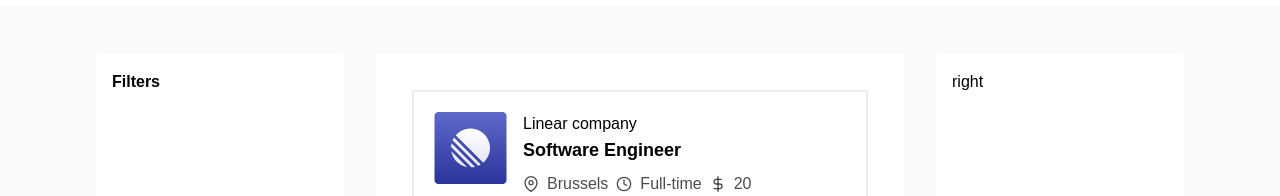
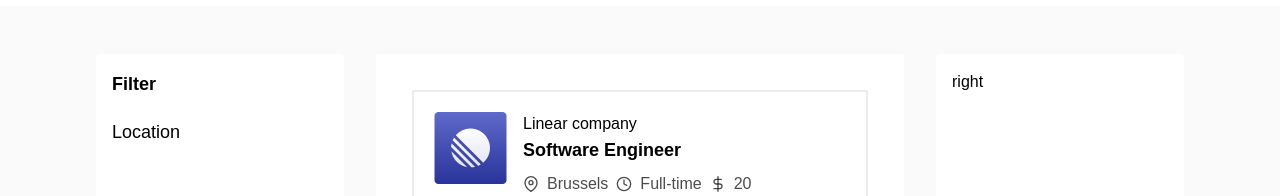
Before and after one commit to Bongani-4/Farm-Guardian-official-Web, a React (Vite) app in the folder FG/: page /AnimalCaretaker in a window 1280 px wide. Shown: the part 326-522 px from the top of the page. Built offline with nearby package versions, Linux system fonts and the light colour scheme.

Commit message:
animal cartaker,left sidebar

```diff
--- a/FG/src/Pages/AnimalCaretaker.jsx
+++ b/FG/src/Pages/AnimalCaretaker.jsx
@@ -4,7 +4,7 @@ import Banner from '../components/Banner';
 import Card from "../components/Card";
 import Jobs from "./Jobs";
 import { FiSidebar } from "react-icons/fi";
-import SideBar from "../sidebar/SideBar";
+import SidesBar from "../sidebar/SidesBar";
 
 const AnimalCaretaker = () => {
 
@@ -86,7 +86,7 @@ const AnimalCaretaker = () => {
               <div className="bg-lightgrey md:grid grid-cols-4 gap-8 lg:px-24 px-4 py-12">
 
                         {/**left side */}
-                     <div className="bg-white p-4 rounded"> <SideBar handleChange={handleChange} handleClick ={handleClick}/> </div>
+                     <div className="bg-white p-4 rounded"> <SidesBar handleChange={handleChange} handleClick ={handleClick}/> </div>
 
                       {/**Job Cards */}
                      <div className="col-span-2 bg-white p-4 rounded-sm"> <Jobs result ={result}/></div>
--- /dev/null
+++ b/FG/src/sidebar/Location.jsx
@@ -0,0 +1,12 @@
+import React from 'react';
+
+const Location = ({ handleChange }) => {
+  return (
+    <div>
+      <h4 className='text-lg font-medium mb-4'>Location</h4>
+
+    </div>
+  );
+}
+
+export default Location;
--- /dev/null
+++ b/FG/src/sidebar/SidesBar.jsx
@@ -0,0 +1,14 @@
+import React from 'react';
+import Location from './Location';
+
+const SidesBar = ({ handleChange, handleClick }) => {
+  return (
+    <div className='space-y-5'>
+      <h3 className='text-lg font-bold mb-2'>Filter</h3>
+      <Location handleChange={handleChange} />
+
+    </div>
+  );
+}
+
+export default SidesBar;
--- a/FG/src/sidebar/sideBar.jsx
+++ /dev/null
@@ -1,11 +0,0 @@
-import React from 'react'
-
-const SideBar = (handleChange, handleClick) => {
-  return (
-    <div className='space-y-5'>
-      <h3 className='text lg font-bold mb-2 '>  Filters</h3>
-      </div>
-  )
-}
-
-export default SideBar
```
